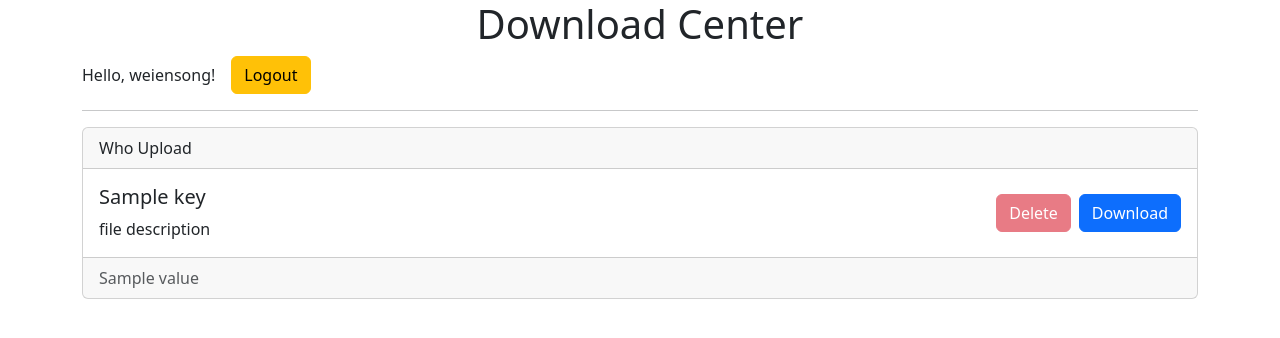
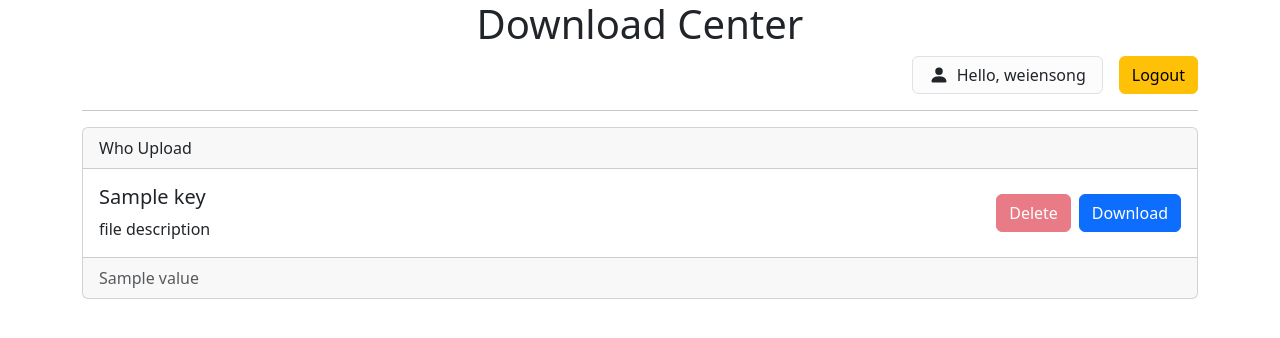
Before and after one commit to touero/catfish, a Django app: template templates/index.html in a window 1280 px wide. Shown: the top 338 px of the page. Run offline with Django 4.2, Linux system fonts and the light colour scheme; a user stored in the database is signed in; tables that the repository leaves empty hold one stand-in row (values such as "Sample post"); the template is opened without the code that fills it: most values are stand-ins (such as "Sample title", 1, 10 or a date in 2020).

Commit message:
feat : user card

```diff
--- a/templates/index.html
+++ b/templates/index.html
@@ -14,9 +14,22 @@
         <div class="col">
             <h1 style="text-align: center">Download Center</h1>
             {% if user.is_authenticated %}
-                <div class="d-flex align-items-center">
-                    <span class="me-3">Hello, {{ user.username }}!</span>
-                    <form action="{% url 'logout' %}" method="post" style="display:inline;">
+                <div class="d-flex align-items-center justify-content-end">
+                    <span class="d-inline-flex align-items-center gap-2 px-3 rounded border ms-3"
+                            style="height: calc(1.5em + 0.75rem + 2px);
+                                    padding-top: 0.375rem;
+                                    padding-bottom: 0.375rem;
+                                    border: 1px solid var(--bs-success-border-subtle);
+                                    background-color: var(--bs-light-bg-subtle);
+                                    color: var(--bs-body-color);
+                                    font-size: 1rem;
+                                    line-height: 1.5;">
+                        <svg xmlns="http://www.w3.org/2000/svg" width="20" height="20" fill="currentColor" class="bi bi-person-fill" viewBox="0 0 16 16">
+                            <path d="M3 14s-1 0-1-1 1-4 6-4 6 3 6 4-1 1-1 1zm5-6a3 3 0 1 0 0-6 3 3 0 0 0 0 6"/>
+                        </svg>
+                        Hello, {{ user.username }}
+                    </span>
+                    <form action="{% url 'logout' %}" method="post" style="display:inline;" class="ms-3">
                         {% csrf_token %}
                         <button type="submit" class="btn btn-warning">Logout</button>
                     </form>
```
Also changed, not shown: 1 other file.
